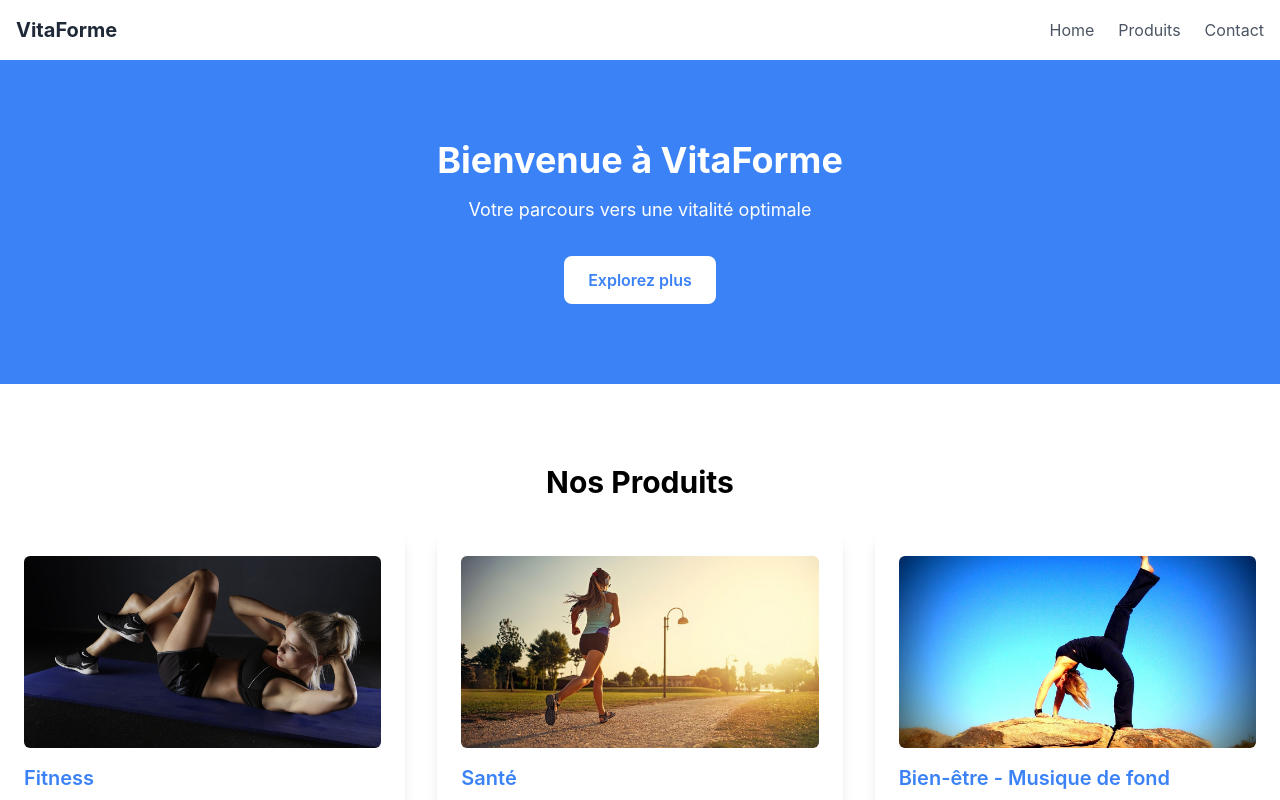
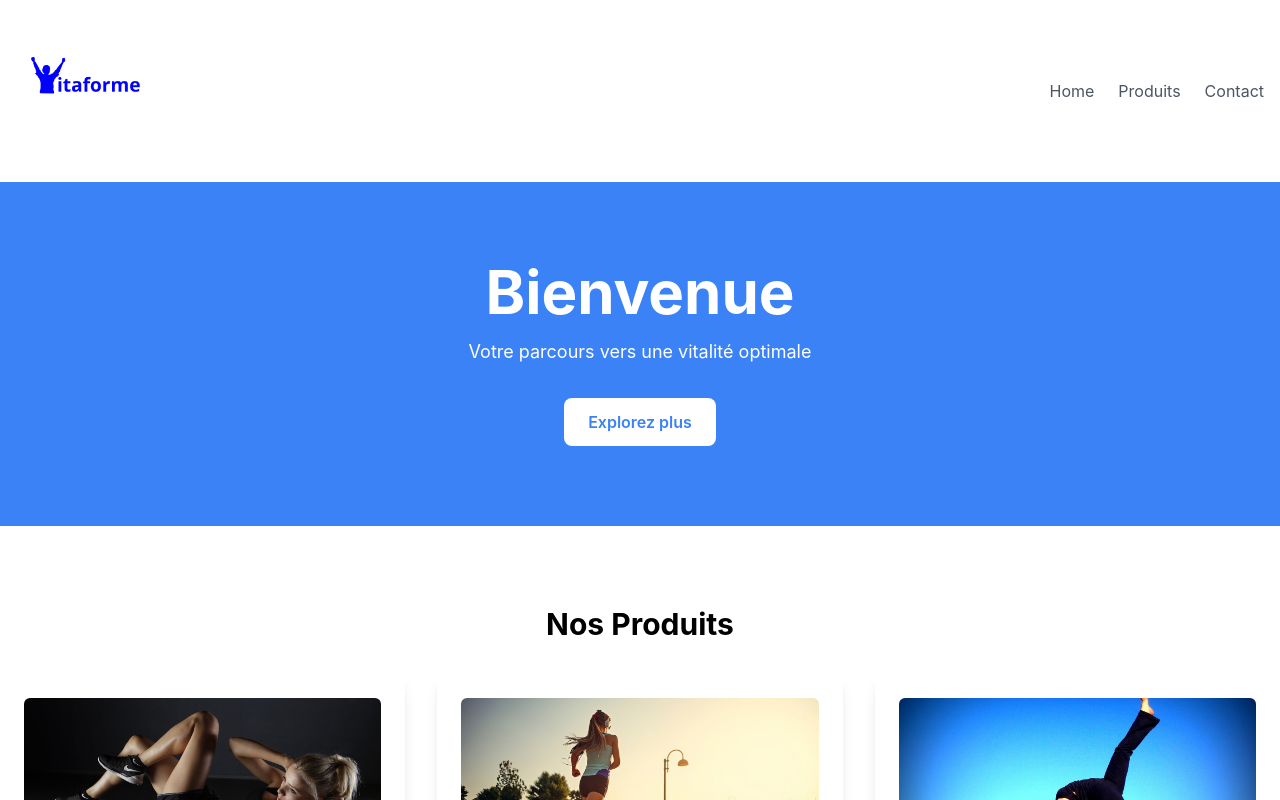
Before and after one commit to Piercel2022/fitenergie, a React (Create React App) app: page / in a window 1280 px wide. Shown: the top 800 px of the page. Built offline with nearby package versions, Linux system fonts and the light colour scheme.

Commit message:
Add the workflow

```diff
--- a/src/components/Header.js
+++ b/src/components/Header.js
@@ -1,10 +1,12 @@
 import React from 'react';
+import logo from '../assets/images/logo.png';
 
 const Header = () => {
   return (
     <header className="bg-white shadow">
       <div className="container mx-auto px-4 py-4 flex justify-between items-center">
-        <div className="text-xl font-bold text-gray-800">VitaForme</div>
+        <div className="text-xl font-bold text-gray-800">
+        <img src={logo} width={150}   alt="logo"/></div>
         <nav>
           <ul className="flex space-x-6">
             <li><a href="#home" className="text-gray-600 hover:text-gray-800">Home</a></li>
--- a/src/components/Hero.js
+++ b/src/components/Hero.js
@@ -4,7 +4,7 @@ const Hero = () => {
   return (
     <section id="home" className="bg-blue-500 text-white text-center py-20">
       <div className="container mx-auto">
-        <h1 className="text-4xl font-bold">Bienvenue à VitaForme</h1>
+        <h1 className="text-6xl font-bold">Bienvenue </h1>
         <p className="mt-4 text-lg">Votre parcours vers une vitalité optimale </p>
         <a href="#products" className="mt-8 inline-block bg-white text-blue-500 px-6 py-3 rounded-lg font-semibold hover:bg-gray-200">
           Explorez plus
```
Also changed, not shown: src/assets/images/logo.png (added), src/logo.svg (deleted).
